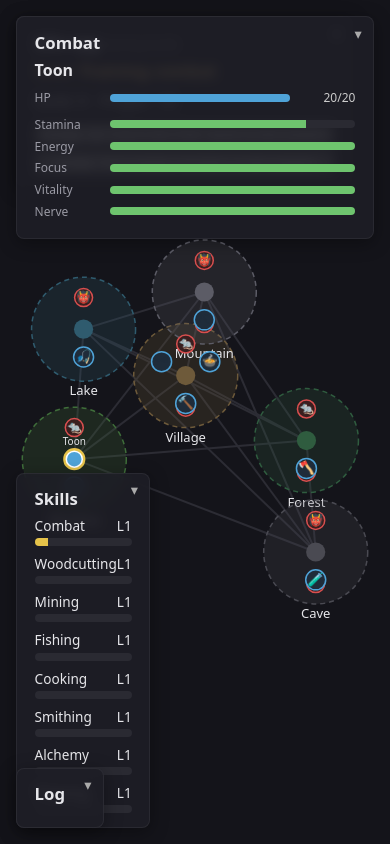
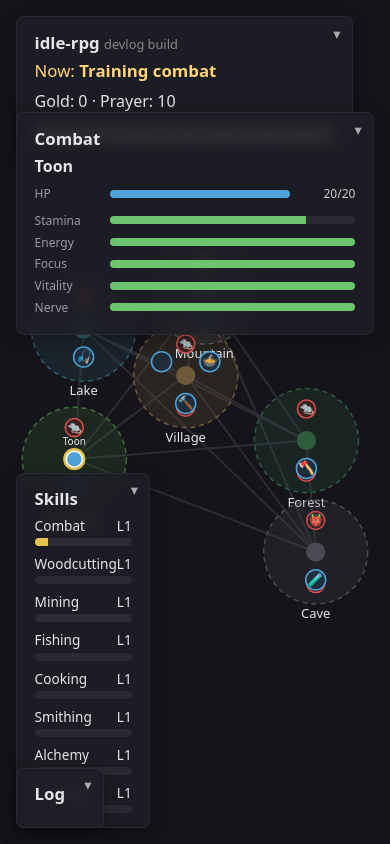
Before and after one commit to cyferlawyn/idle-rpg, a website built with Vite: page index.html in a window 390 px wide. Built offline with nearby package versions, Linux system fonts and the light colour scheme.

Commit message:
fix: resolve hud-stats/hud-combat overlap on narrow (<640px) viewports

```diff
--- a/src/style.css
+++ b/src/style.css
@@ -327,8 +327,17 @@ li {
     max-width: calc(100vw - 2rem);
   }
 
+  /* Narrow viewports: hud-stats and hud-combat both anchor top-left/top,
+     which collide once hud-combat spans the full width below. Shrink
+     hud-stats to a compact corner chip and stack hud-combat underneath
+     it (max-height on hud-stats keeps its footprint predictable even
+     with the collapsible button list). */
+  .hud-stats {
+    max-height: 6.5rem;
+  }
+
   .hud-combat {
-    top: 1rem;
+    top: 7rem;
     left: 1rem;
     right: 1rem;
   }
```
